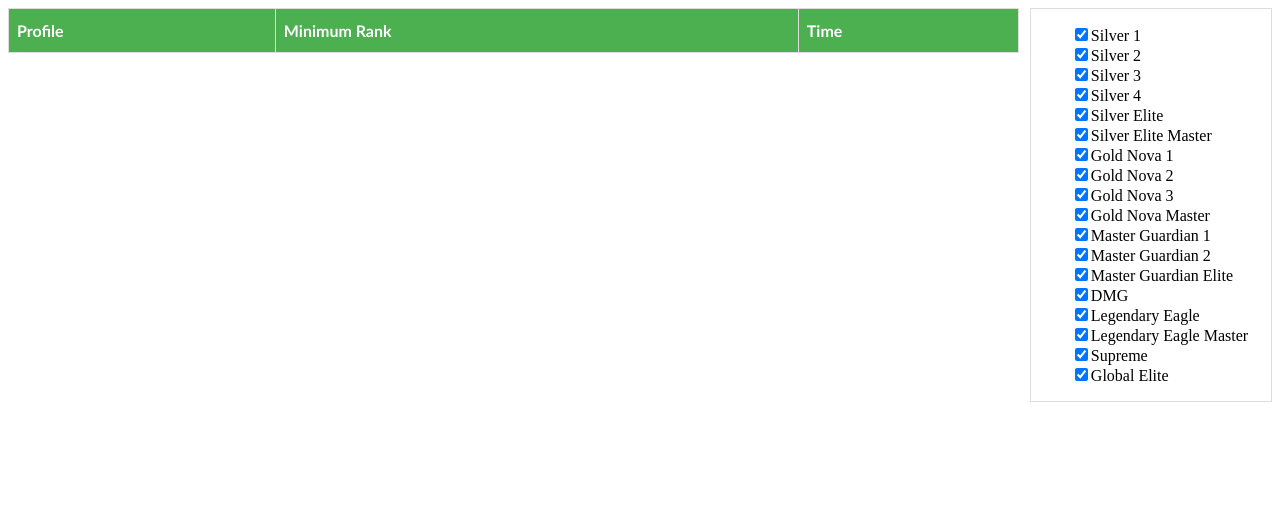
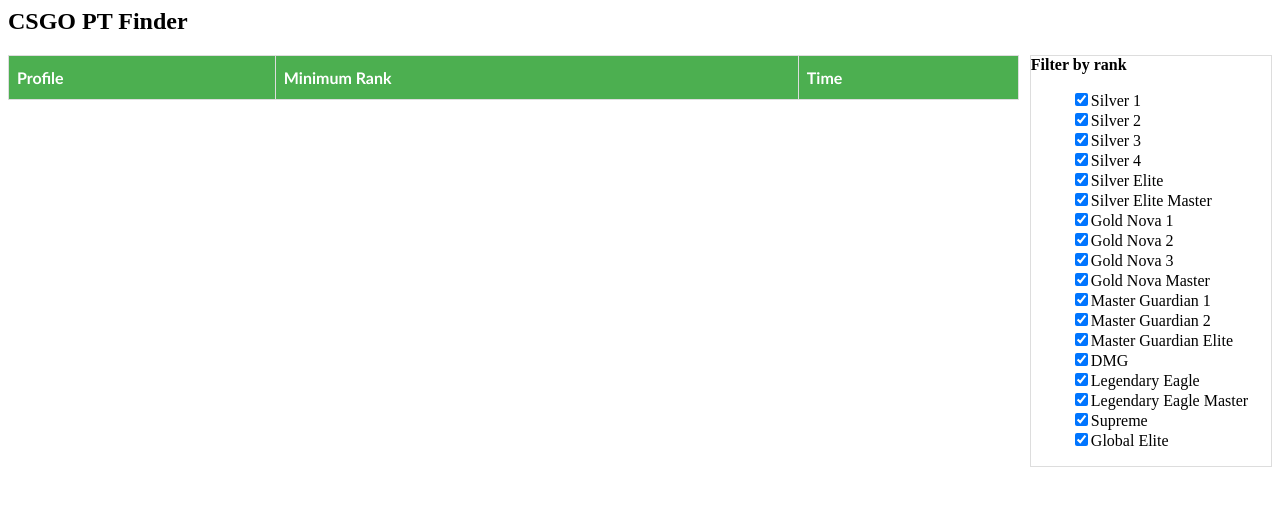
Before and after one commit to valtercorreia/findMM, a website: page public/index.html in a window 1280 px wide. Drawn offline with Linux system fonts and the light colour scheme.

Commit message:
Small improvements in the page presentation

```diff
--- a/public/index.html
+++ b/public/index.html
@@ -1,9 +1,15 @@
 <html>
 <head>
+    <title>CSGO PT Finder</title>
     <link rel="stylesheet" type="text/css" href="style.css">
     <script src="webJS.js"></script>
 </head>
 <body>
+
+<header>
+    <h2>CSGO PT Finder</h2>
+</header>
+
 <div id="content">
     <table id="profiles">
       <tr class="show">
@@ -14,6 +20,9 @@
     </table>
 
     <div id="filters">
+        <div id="filTitle">
+            <b>Filter by rank</b>
+        </div>
         <ul>
             <li><input type="checkbox" onclick="filterRanks(this);" checked name="rank" id="Silver 1">Silver 1</li>
             <li><input type="checkbox" onclick="filterRanks(this);" checked name="rank" id="Silver 2">Silver 2</li>
```
